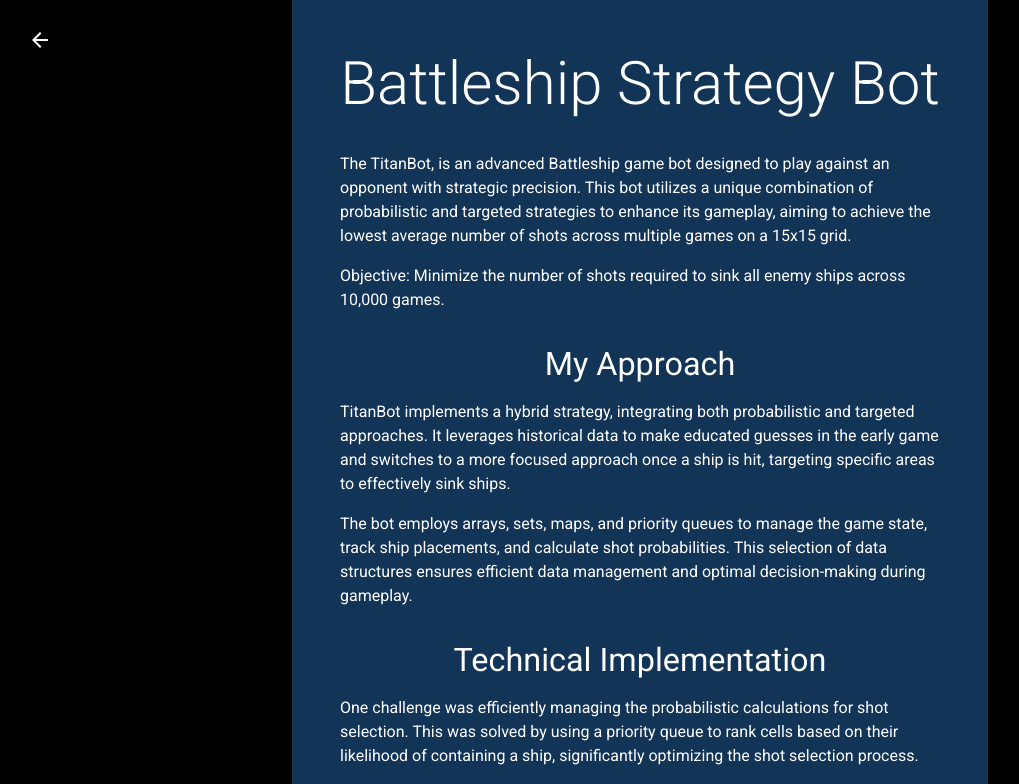
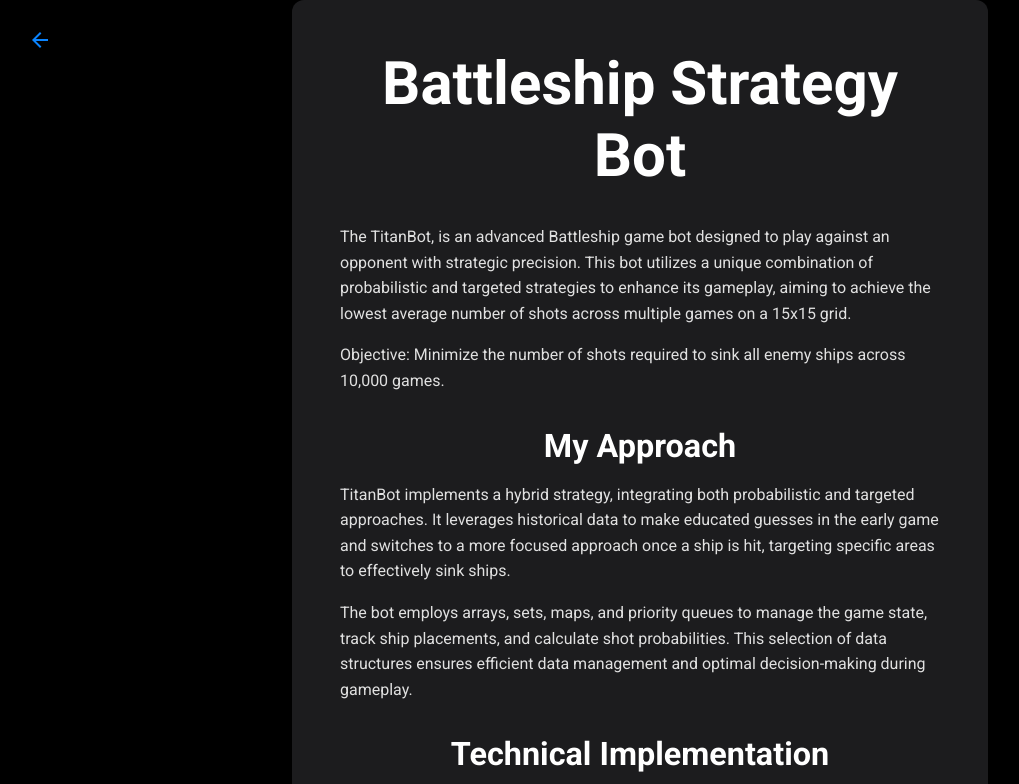
Before and after one commit to AnthonyMercadante/AnthonyMercadante.github.io, a React (Create React App) app: page /BattleShipBot in a window 1280 px wide. Shown: the top 784 px of the page, without its empty margins (0-1019 px from the left). Built offline with nearby package versions, Linux system fonts and the light colour scheme.

Commit message:
Updated Battleship page.

```diff
--- a/src/pages/BattleShipBot/BattleShipBot.tsx
+++ b/src/pages/BattleShipBot/BattleShipBot.tsx
@@ -7,8 +7,8 @@ import { useNavigate } from 'react-router-dom';
 const style = {
     container: {
         padding: '3rem',
-        color: 'white',
-        backgroundColor: '#123456',
+        color: '#E0E0E0', // Light grey for text
+        backgroundColor: '#1C1C1E', // Dark grey background
         minHeight: '100vh',
         display: 'flex',
         flexDirection: 'column',
@@ -17,15 +17,19 @@ const style = {
         maxWidth: '600px',
         marginLeft: 'auto',
         marginRight: 'auto',
+        borderRadius: '12px', // Rounded corners for container
     },
     header: {
         marginBottom: '2rem',
         textAlign: 'center',
         fontSize: '2rem',
+        fontWeight: 'bold', // Emphasize headers
+        color: '#FFFFFF', // Brighter text for headers
     },
     paragraph: {
         marginBottom: '1rem',
         textAlign: 'left',
+        lineHeight: '1.6', // Improve readability
     },
     featureBox: {
         marginTop: '4rem',
@@ -34,14 +38,33 @@ const style = {
     featureHeading: {
         marginBottom: '1rem',
         fontSize: '1.5rem',
+        fontWeight: 'bold',
+        color: '#FFFFFF',
     },
     backButton: {
         position: 'absolute',
         top: '20px',
         left: '20px',
-        zIndex: 1
+        zIndex: 1,
+        color: '#0a84ff', // Apple-like blue for interactive elements
+    },
+    codeSnippet: {
+        backgroundColor: '#333',
+        color: '#ddd',
+        padding: '1rem',
+        borderRadius: '8px', // Rounded corners for code blocks
+        fontFamily: 'monospace', // Monospace font for code
+        overflowX: 'auto', // Horizontal scrolling for long code
+    },
+    link: {
+        color: '#0a84ff', // Apple-like blue for links
+        textDecoration: 'none', // No underlines by default
+        '&:hover': {
+            textDecoration: 'underline', // Underline on hover
+        },
     }
 };
+
 
 const BattleShipBot = () => {
     const navigate = useNavigate();
```
